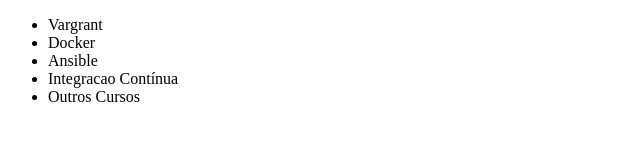
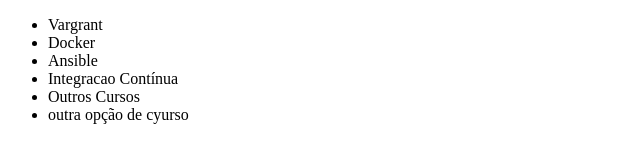
Before and after one commit to maxssilva/alura-git, a plain HTML site: page index.html in a window 1280 px wide. Shown: the whole page, without its empty margins (0-640 px from the left). Drawn offline with Linux system fonts and the light colour scheme.

Commit message:
inserindo novo item na lista

```diff
--- a/index.html
+++ b/index.html
@@ -13,6 +13,7 @@
         <li>Ansible</li>
         <li>Integracao Contínua</li>
         <li>Outros Cursos</li>
+        <li>outra opção de cyurso</li>
     </ul>
 </body>
 </html>
```
